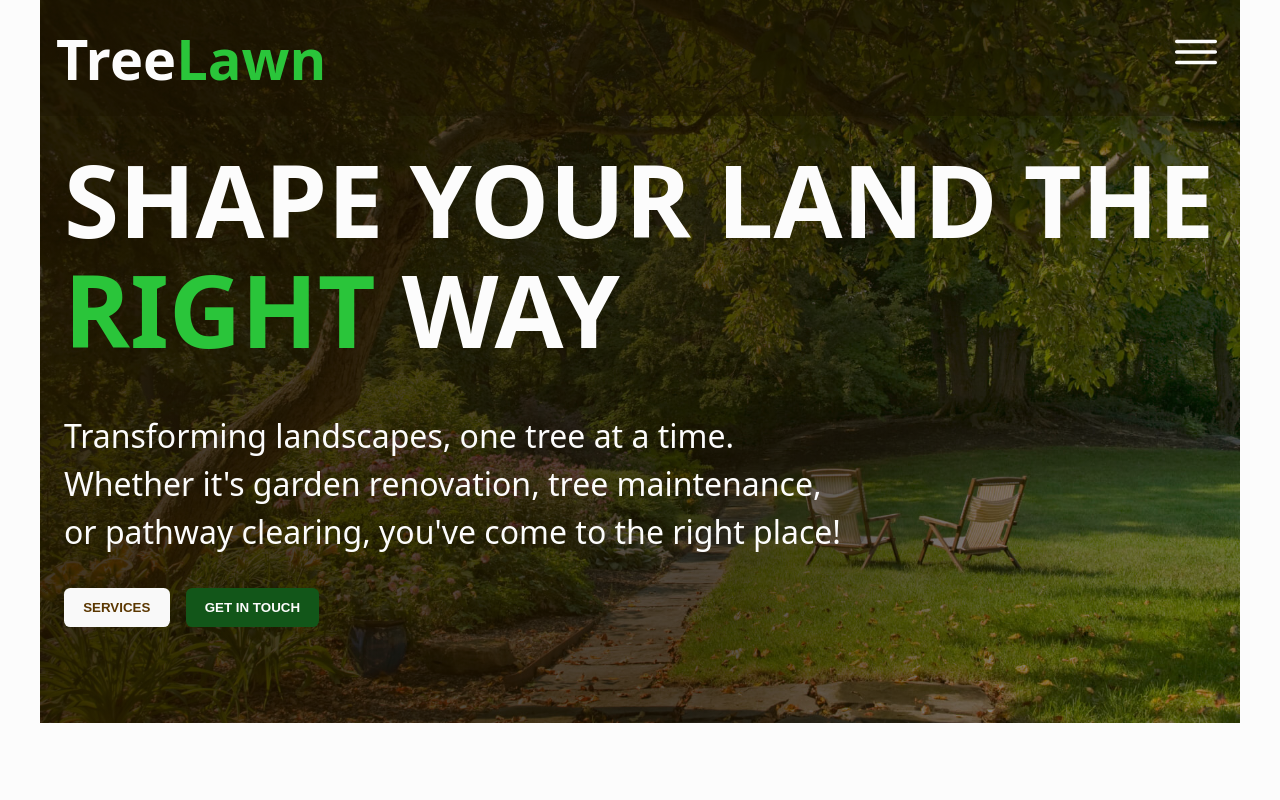
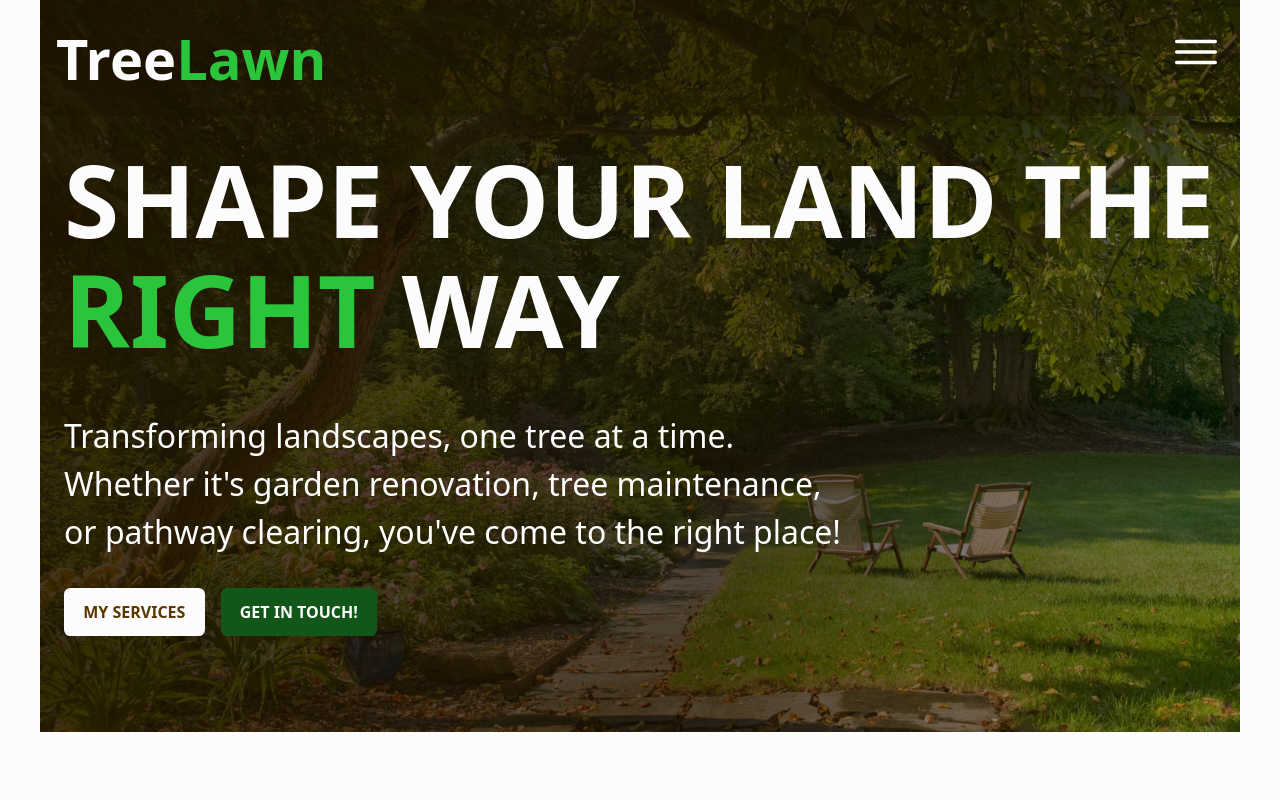
Before and after one commit to KramYengir/treelawn, a React (Vite) app: page / in a window 1280 px wide. Shown: the top 800 px of the page. Built offline with nearby package versions, Linux system fonts and the light colour scheme; a web font is replaced by a local one.

Commit message:
change contact-info bg, add back to top button, fill in links

```diff
--- a/src/components/About/About.css
+++ b/src/components/About/About.css
@@ -28,6 +28,7 @@ section.about {
 }
 
 .about h2 {
+  max-width: 75%;
   color: var(--clr-dark);
 }
 
--- a/src/components/About/About.jsx
+++ b/src/components/About/About.jsx
@@ -6,7 +6,7 @@ import img4 from "../../assets/images/woodcutter.jpg";
 
 const About = () => {
   return (
-    <section className="container about">
+    <section id="about" className="container about">
       <div className="about__images">
         <div className="img-wrapper">
           <img src={img1} alt="" />
@@ -32,7 +32,7 @@ const About = () => {
           Amet pretium fringilla morbi tincidunt sit semper. Accumsan purus et
           turpis purus ultrices nisi maecenas. A adipiscing enim.
         </p>
-        <a href="#" className="btn btn-primary">
+        <a href="#contact" className="btn btn-primary">
           Get In Touch!
         </a>
       </div>
--- a/src/components/Contact/Contact.css
+++ b/src/components/Contact/Contact.css
@@ -4,9 +4,11 @@ section.contact {
   gap: 2rem;
 
   padding-bottom: 0;
+  padding-inline: 0;
 }
 
 .contact h2 {
+  padding-inline: 2rem;
   text-wrap: balance;
   color: var(--clr-dark);
 
@@ -20,6 +22,7 @@ section.contact {
   flex-direction: column;
 
   padding-bottom: 4rem;
+  padding-inline: 2rem;
 }
 
 .contact form label {
@@ -50,15 +53,33 @@ section.contact {
 }
 
 .contact-info {
+  position: relative;
   display: grid;
-  gap: 2.5rem;
+  gap: 3rem;
 
-  padding-block: 6rem;
+  padding-block: 6rem 6.5rem;
 
-  color: var(--clr-dark);
+  color: var(--clr-black);
+  background-color: rgb(235, 235, 235);
 }
 
 .contact-info__card .card-icon {
   font-size: var(--fs-700);
-  /* color: var(--clr-primary); */
+  color: var(--clr-primary);
 }
+
+.contact-info a {
+  position: absolute;
+  bottom: 1rem;
+  right: 50%;
+
+  transform: translateX(50%);
+
+  display: flex;
+  align-items: center;
+  gap: 0.5rem;
+
+  font-size: var(--fs-300);
+
+  color: var(--clr-primary);
+}
--- a/src/components/Contact/Contact.jsx
+++ b/src/components/Contact/Contact.jsx
@@ -2,11 +2,11 @@ import "./Contact.css";
 import ContactForm from "./ContactForm";
 import { FaLocationDot } from "react-icons/fa6";
 import { FaPhone } from "react-icons/fa";
-import { MdEmail } from "react-icons/md";
+import { MdEmail, MdOutlineKeyboardDoubleArrowUp } from "react-icons/md";
 
 const Contact = () => {
   return (
-    <section className="container contact">
+    <section id="contact" className="container contact">
       <h2>
         have a question? <span>get in touch!</span>
       </h2>
@@ -34,6 +34,10 @@ const Contact = () => {
           </div>
           <p>treelawn@gmail.com</p>
         </div>
+        <a href="#">
+          <MdOutlineKeyboardDoubleArrowUp /> Back to the top{" "}
+          <MdOutlineKeyboardDoubleArrowUp />
+        </a>
       </div>
     </section>
   );
--- a/src/components/Header/Header.jsx
+++ b/src/components/Header/Header.jsx
@@ -19,13 +19,13 @@ const Header = () => {
         {isOpen && (
           <ul>
             <li>
-              <a href="#">About</a>
+              <a href="#about">About</a>
             </li>
             <li>
-              <a href="#">Services</a>
+              <a href="#services">Services</a>
             </li>
             <li>
-              <a href="#">Get in Touch!</a>
+              <a href="#contact">Get in Touch!</a>
             </li>
           </ul>
         )}
--- a/src/components/Hero/Hero.jsx
+++ b/src/components/Hero/Hero.jsx
@@ -13,8 +13,12 @@ const Hero = () => {
           the right place!
         </p>
         <div className="cta__buttons">
-          <button className="btn">Services</button>
-          <button className="btn btn-primary">Get in touch</button>
+          <a href="#services" className="btn">
+            My Services
+          </a>
+          <a href="#contact" className="btn btn-primary">
+            Get in touch!
+          </a>
         </div>
       </div>
     </section>
--- a/src/components/Services/Services.jsx
+++ b/src/components/Services/Services.jsx
@@ -5,7 +5,7 @@ import { FaWater } from "react-icons/fa";
 
 const Services = () => {
   return (
-    <section className="container services">
+    <section id="services" className="container services">
       <h2>What I can Do for you</h2>
       <div className="service-list">
         <div className="service-list__card">
--- a/src/index.css
+++ b/src/index.css
@@ -6,6 +6,7 @@
   --clr-primary: #125619;
   --clr-light: #fcfcfc;
   --clr-dark: #5b3700;
+  --clr-black: rgb(32, 32, 32);
   --clr-primary-accent: #2ac53a;
 
   /** FONT SIZES **/
@@ -110,6 +111,7 @@ h2 {
   padding: 0.75rem 1.2rem;
 
   color: var(--clr-dark);
+  background-color: var(--clr-light);
 
   border-radius: 0.4rem;
   border: 1px solid transparent;
```
